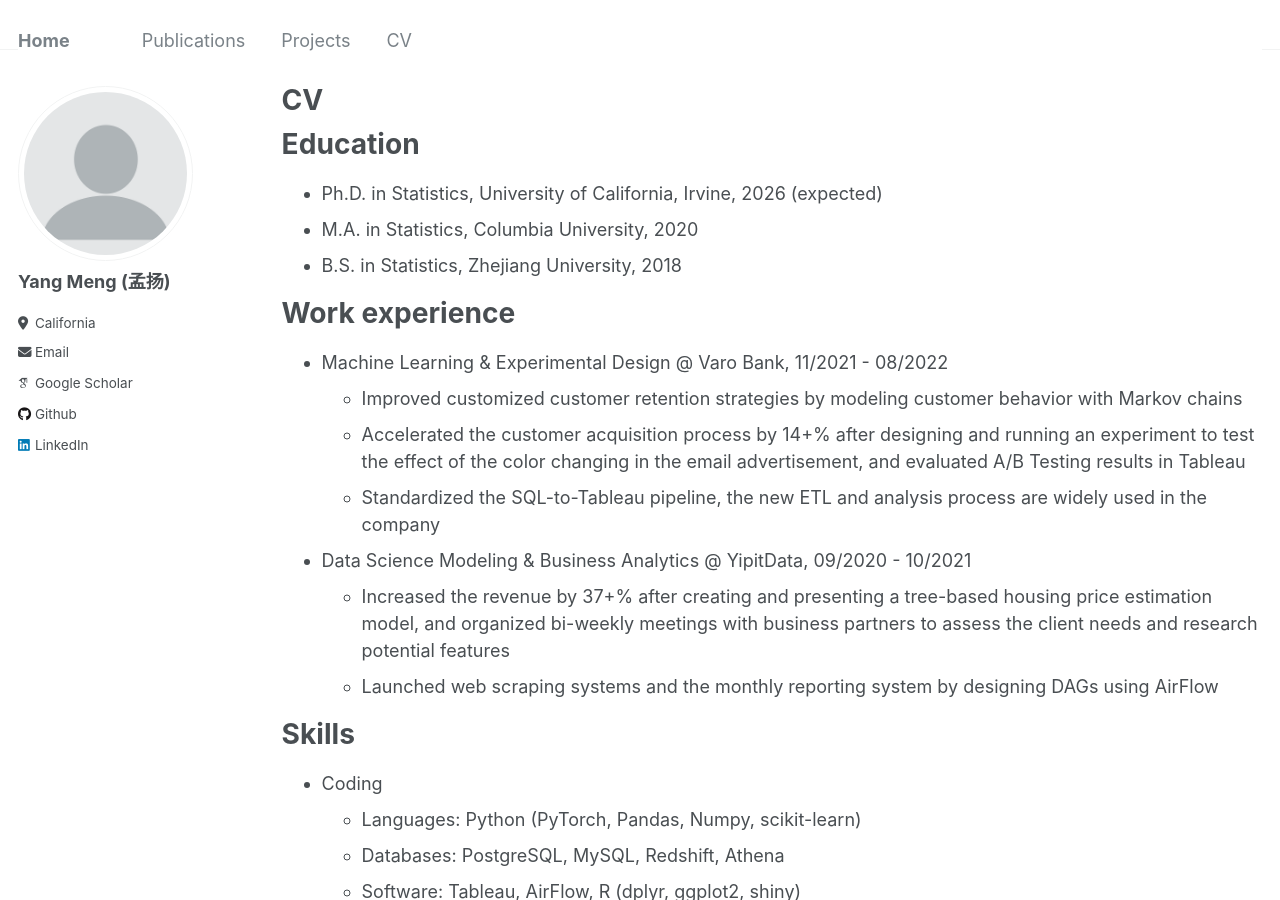
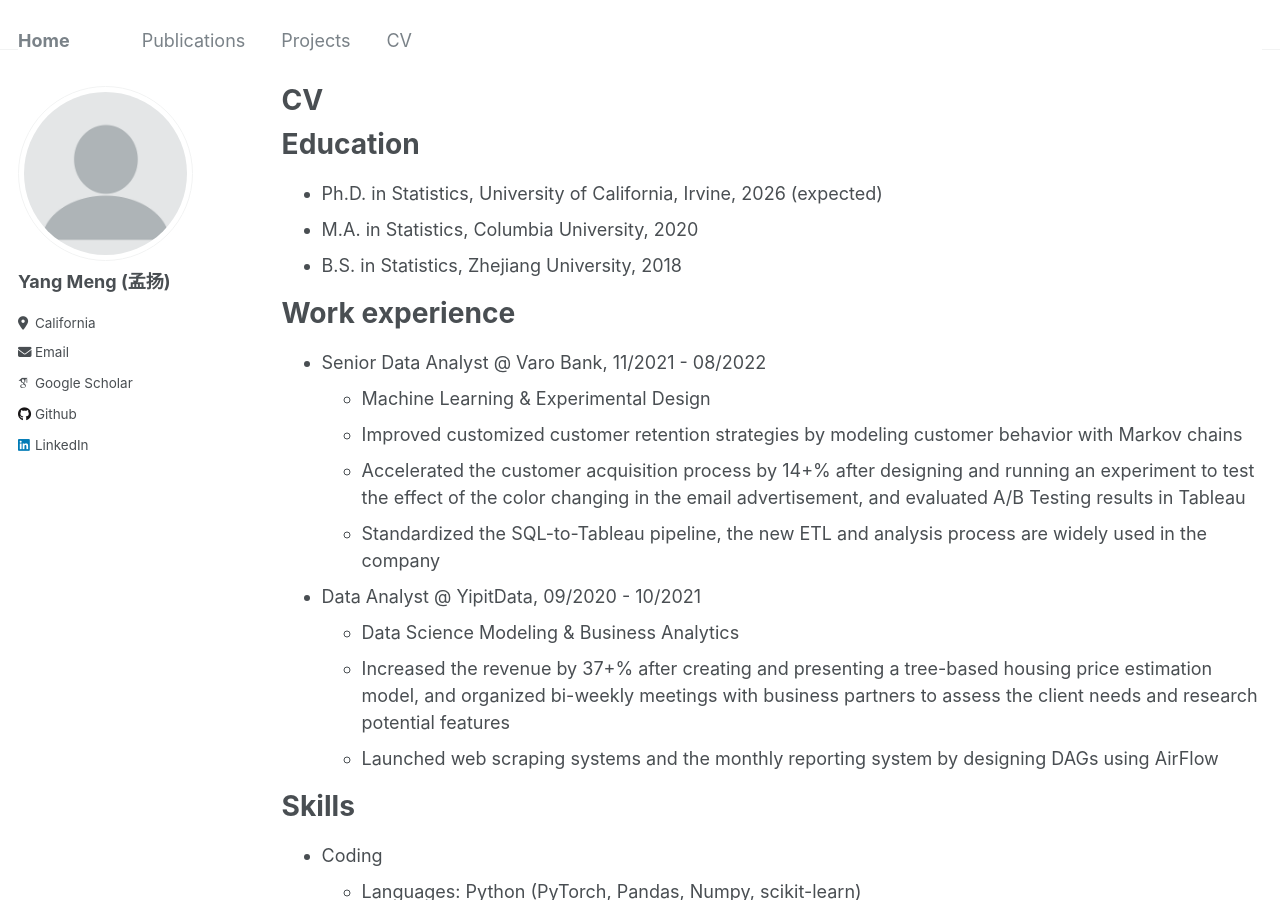
Before and after one commit to yangmeng96/yangmeng96.github.io, a Jekyll site: the page built from _pages/cv.md, in a window 1280 px wide and 900 px high. Built offline with Jekyll 4.4.1, drawn with Linux system fonts in a browser that asks for light colours; some web fonts are replaced.

Commit message:
Update cv.md

```diff
--- a/_pages/cv.md
+++ b/_pages/cv.md
@@ -17,12 +17,14 @@ Education
 
 Work experience
 ======
-* Machine Learning & Experimental Design @ Varo Bank, 11/2021 - 08/2022
+* Senior Data Analyst @ Varo Bank, 11/2021 - 08/2022
+  * Machine Learning & Experimental Design
   * Improved customized customer retention strategies by modeling customer behavior with Markov chains
   * Accelerated the customer acquisition process by 14+% after designing and running an experiment to test the effect of the color changing in the email advertisement, and evaluated A/B Testing results in Tableau
   * Standardized the SQL-to-Tableau pipeline, the new ETL and analysis process are widely used in the company
 
-* Data Science Modeling & Business Analytics @ YipitData, 09/2020 - 10/2021
+* Data Analyst @ YipitData, 09/2020 - 10/2021
+  * Data Science Modeling & Business Analytics
   * Increased the revenue by 37+% after creating and presenting a tree-based housing price estimation model, and organized bi-weekly meetings with business partners to assess the client needs and research potential features
   * Launched web scraping systems and the monthly reporting system by designing DAGs using AirFlow
 
```
